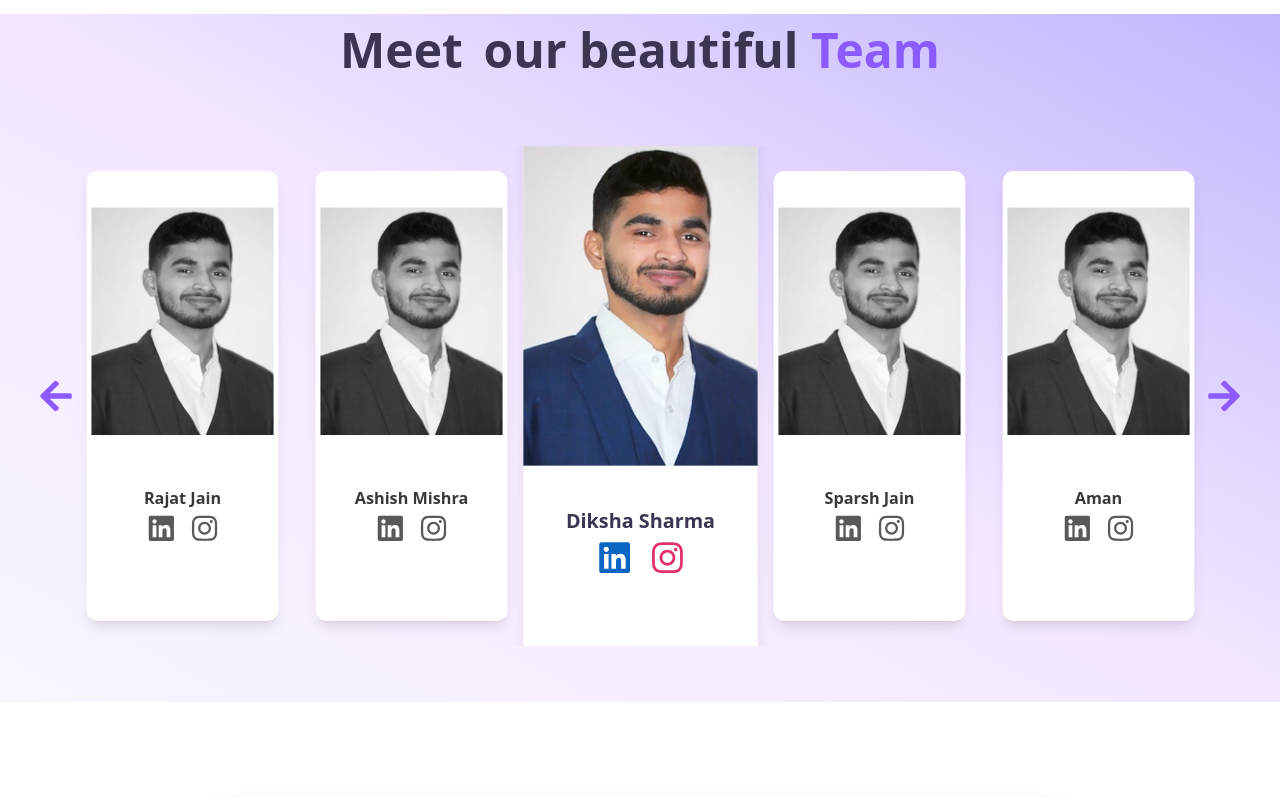
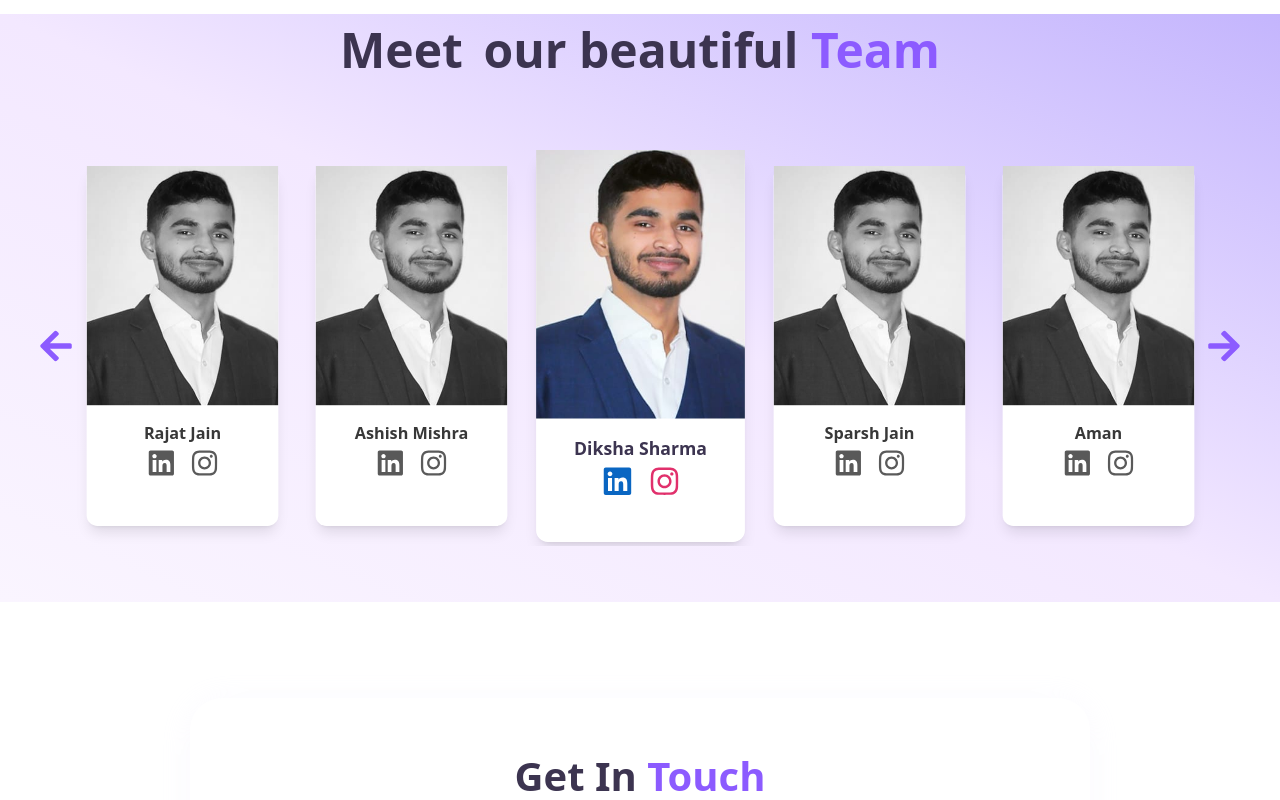
Before and after one commit to Ash1912/FC-FBS, a Next.js app: page /aboutus in a window 1280 px wide. Shown: the part 1700-2500 px from the top of the page. Built offline with nearby package versions, Linux system fonts and the light colour scheme.

Commit message:
Team Member updates

```diff
--- a/app/aboutus/page.tsx
+++ b/app/aboutus/page.tsx
@@ -27,7 +27,8 @@ const teamMembers = [
     name: "Ashish Mishra",
     role: "",
     image: "/images/teammembers/Ashish.jpg",
-    linkedin: "https://www.linkedin.com/in/ashish-kumar-mishra-616321206?utm_source=share&utm_campaign=share_via&utm_content=profile&utm_medium=android_app",
+    linkedin:
+      "https://www.linkedin.com/in/ashish-kumar-mishra-616321206?utm_source=share&utm_campaign=share_via&utm_content=profile&utm_medium=android_app",
     instagram: "https://www.instagram.com/ash.ish__19?igsh=bGFlOTJueW4yY25m",
   },
   {
@@ -90,7 +91,8 @@ const teamMembers = [
     name: "Surbhi Arora",
     role: "",
     image: "/images/teammembers/Surbhi.jpg",
-    linkedin: "https://www.linkedin.com/in/surbhi-arora-69612520b?utm_source=share&utm_campaign=share_via&utm_content=profile&utm_medium=android_app",
+    linkedin:
+      "https://www.linkedin.com/in/surbhi-arora-69612520b?utm_source=share&utm_campaign=share_via&utm_content=profile&utm_medium=android_app",
     instagram: "https://www.instagram.com/surbhiiaroraa?igsh=cGlvaDJ5ZGRqejhz",
   },
   {
@@ -144,6 +146,7 @@ const TeamCarousel: React.FC = () => {
           slidesToShow: 3,
           slidesToScroll: 1,
           centerMode: true,
+          centerPadding: "0px",
         },
       },
       {
@@ -151,14 +154,15 @@ const TeamCarousel: React.FC = () => {
         settings: {
           slidesToShow: 1,
           slidesToScroll: 1,
-          centerMode: false,
+          centerMode: true,
+          centerPadding: "0px",
         },
       },
     ],
   };
 
   return (
-    <div className="max-w-6xl mx-auto px-1 py-14">
+    <div className="max-w-6xl mx-auto px-1 py-14 team-carousel">
       <Slider {...settings}>
         {teamMembers.map((member, idx) => {
           const isCenter = idx === currentSlide % teamMembers.length;
@@ -167,25 +171,29 @@ const TeamCarousel: React.FC = () => {
               <div
                 className={`bg-white rounded-xl shadow-lg transition-transform duration-500 ${
                   isCenter
-                    ? "scale-110 w-[90%] sm:w-[80%] md:w-[45%]"
-                    : "scale-90 w-[95%] sm:w-[85%] md:w-[60%] grayscale"
-                } mt-6.5 md:mt-0 mx-auto`}
-                style={{ height: "500px", width: "100%" }}
+                    ? "scale-98 w-[85%] sm:w-[70%] md:w-[45%]"
+                    : "scale-90 w-[90%] sm:w-[65%] md:w-[55%] grayscale"
+                } mt-6 md:mt-0 mx-auto`}
+                style={{ height: "auto", minHeight: "400px", width: "100%" }}
               >
                 {/* Top image portion */}
-                <div className="h-2/3 w-full flex items-center justify-center md:pt-2 lg:pt-0 overflow-hidden">
+                <div className="flex items-center justify-center overflow-hidden pt-3 md:pt-2 lg:pt-0">
                   <Image
                     src={member.image}
                     alt={member.name}
-                    width={300}
-                    height={300}
-                    className={`object-contain max-h-full transition-transform duration-500
+                    width={250}
+                    height={250}
+                    className={`object-contain transition-transform duration-500
       ${
         isCenter
-          ? "scale-95 sm:scale-100 md:scale-105 lg:scale-110"
-          : "scale-80 sm:scale-90 md:scale-95"
+          ? "scale-100 sm:scale-105 md:scale-110"
+          : "scale-90 sm:scale-95 md:scale-100"
       }
     `}
+                    style={{
+                      maxHeight: "300px", // ✅ Keeps image inside card
+                      marginTop: isCenter ? "8px" : "0",
+                    }}
                   />
                 </div>
 
--- a/app/blog/page.tsx
+++ b/app/blog/page.tsx
@@ -372,6 +372,7 @@ export default function BlogPage() {
   "ashishmishra19122000@gmail.com",
   "19122000ashishmishra@gmail.com",
   "27ashish.mishra@fostiima.org",
+  "27surbhi.arora@fostiima.org",
 ], []);
   const [canEdit, setCanEdit] = useState(false);
 
```
